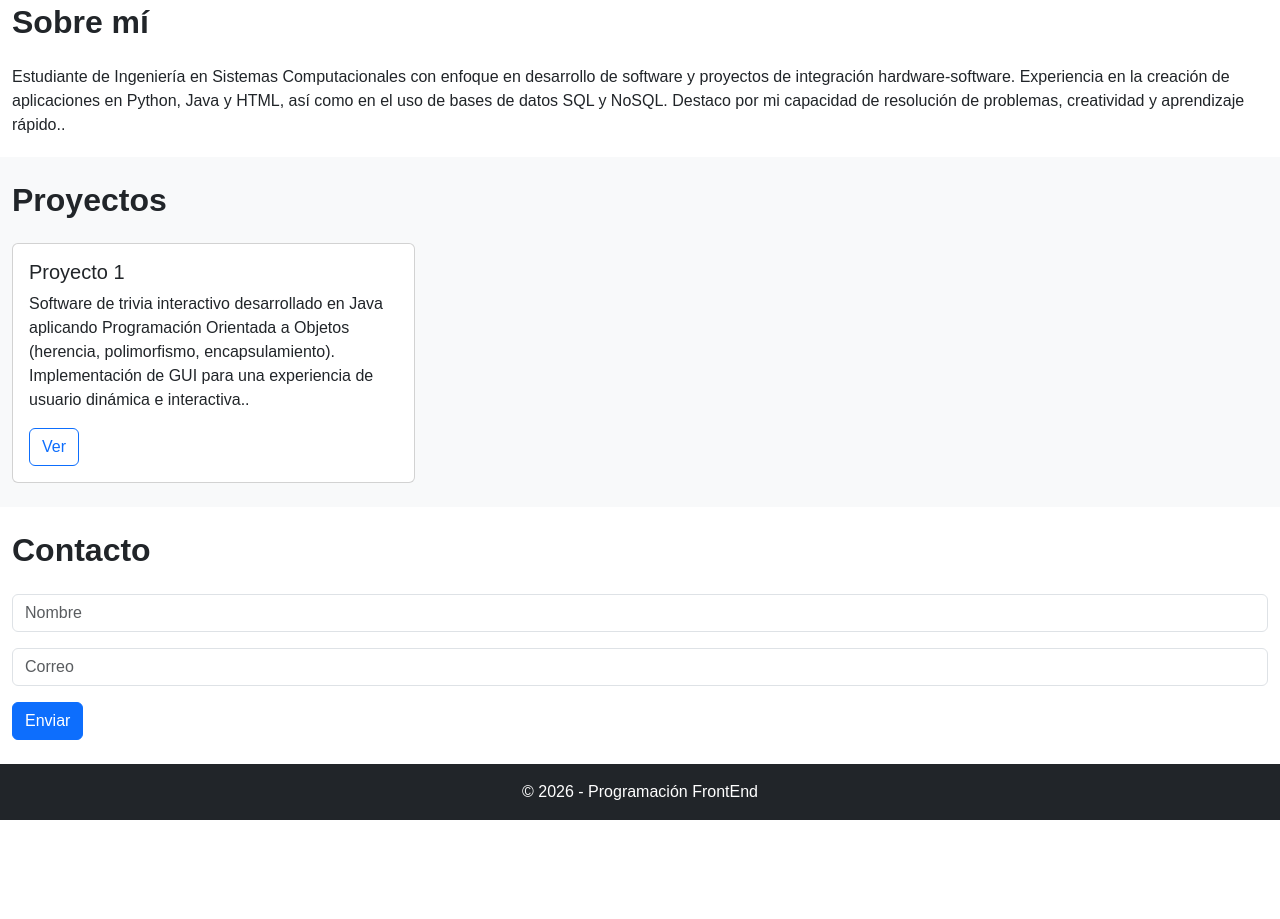
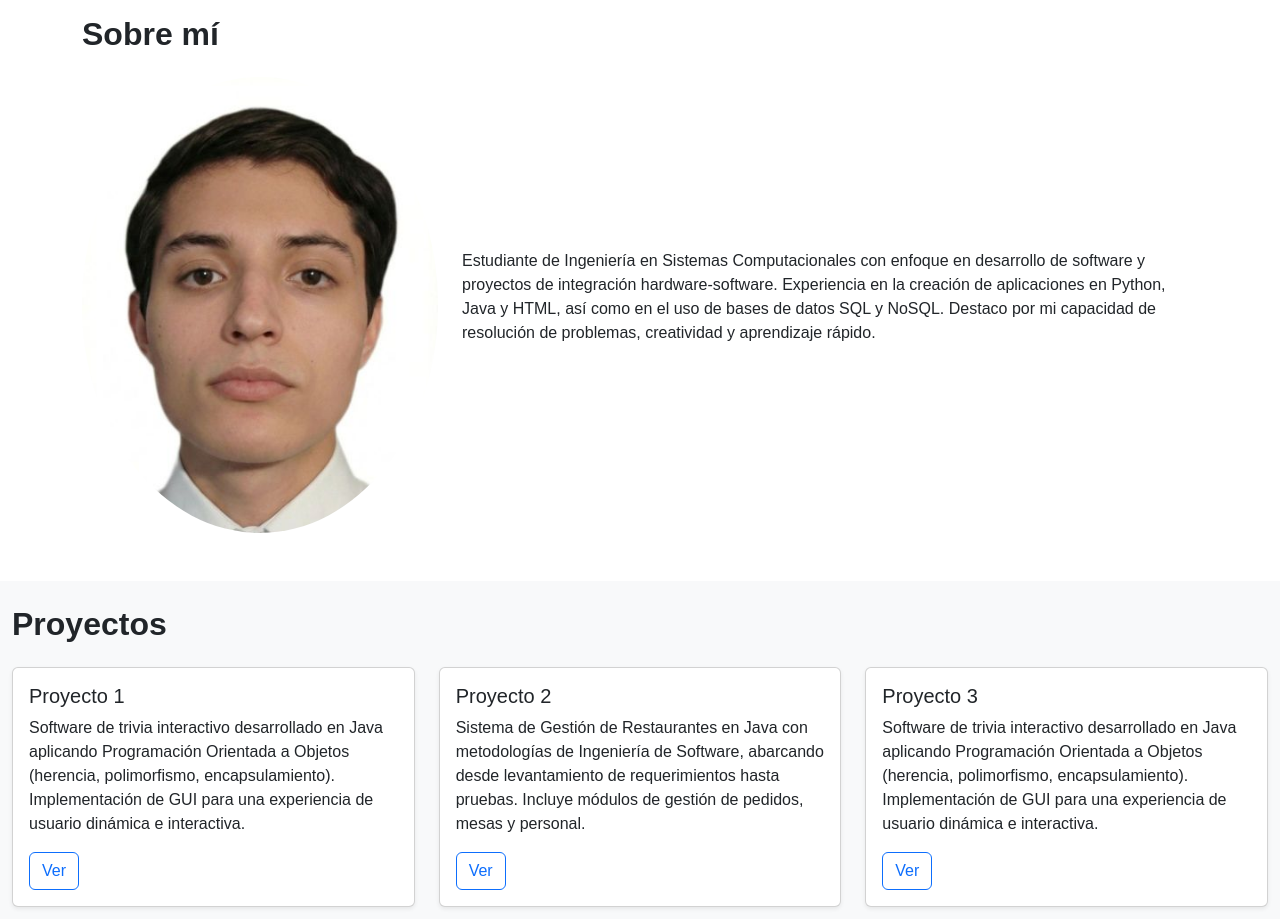
Before and after one commit to AkaBronko1/pagina-personal-bootstrap-AkaBronko1, a plain HTML site: page index.html in a window 1280 px wide. Shown: the part 441-1360 px from the top of the page. Before the commit the page ends 1261 px from the top, so only its background shows below. Drawn offline with nearby package versions, Linux system fonts and the light colour scheme.

Commit message:
Sesión 3: grid system aplicado a Sobre mi y Proyectos

```diff
--- a/index.html
+++ b/index.html
@@ -40,10 +40,22 @@
   </section>
 
   <!-- Sobre mí -->
-  <section id="sobre-mi" class="py-1 mt-3">
-    <div class="container-fluid mt-3">
+  <section id="sobre-mi" class="py-5">
+    <div class="container">
       <h2 class="mb-4">Sobre mí</h2>
-      <p>Estudiante de Ingeniería en Sistemas Computacionales con enfoque en desarrollo de software y proyectos de integración hardware-software. Experiencia en la creación de aplicaciones en Python, Java y HTML, así como en el uso de bases de datos SQL y NoSQL. Destaco por mi capacidad de resolución de problemas, creatividad y aprendizaje rápido..</p>
+      <div class="row g-4 align-items-center">
+
+        <div class="col-md-4 text-center">
+          <img src="ImagenPerfil (1).jpg"
+              class="img-fluid rounded-circle"
+              alt="Foto">
+        </div>
+
+        <div class="col-md-8">
+          <p>Estudiante de Ingeniería en Sistemas Computacionales con enfoque en desarrollo de software y proyectos de integración hardware-software. Experiencia en la creación de aplicaciones en Python, Java y HTML, así como en el uso de bases de datos SQL y NoSQL. Destaco por mi capacidad de resolución de problemas, creatividad y aprendizaje rápido.</p>
+        </div>
+
+      </div>
     </div>
   </section>
 
@@ -51,12 +63,30 @@
   <section id="proyectos" class="bg-light py-4">
     <div class="container-fluid">
       <h2 class="mb-4">Proyectos</h2>
-      <div class="row">
+      <div class="row g-4">
         <div class="col-md-4">
-          <div class="card">
+          <div class="card shadow-sm h-100">
             <div class="card-body">
               <h5 class="card-title">Proyecto 1</h5>
-              <p class="card-text">Software de trivia interactivo desarrollado en Java aplicando Programación Orientada a Objetos (herencia, polimorfismo, encapsulamiento). Implementación de GUI para una experiencia de usuario dinámica e interactiva..</p>
+              <p class="card-text">Software de trivia interactivo desarrollado en Java aplicando Programación Orientada a Objetos (herencia, polimorfismo, encapsulamiento). Implementación de GUI para una experiencia de usuario dinámica e interactiva.</p>
+              <a href="#" class="btn btn-outline-primary">Ver</a>
+            </div>
+          </div>
+        </div>
+        <div class="col-md-4">
+          <div class="card shadow-sm h-100">
+            <div class="card-body">
+              <h5 class="card-title">Proyecto 2</h5>
+              <p class="card-text">Sistema de Gestión de Restaurantes en Java con metodologías de Ingeniería de Software, abarcando desde levantamiento de requerimientos hasta pruebas. Incluye módulos de gestión de pedidos, mesas y personal.</p>
+              <a href="#" class="btn btn-outline-primary">Ver</a>
+            </div>
+          </div>
+        </div>
+        <div class="col-md-4">
+          <div class="card shadow-sm h-100">
+            <div class="card-body">
+              <h5 class="card-title">Proyecto 3</h5>
+              <p class="card-text">Software de trivia interactivo desarrollado en Java aplicando Programación Orientada a Objetos (herencia, polimorfismo, encapsulamiento). Implementación de GUI para una experiencia de usuario dinámica e interactiva.</p>
               <a href="#" class="btn btn-outline-primary">Ver</a>
             </div>
           </div>
```
Also changed, not shown: ImagenPerfil (1).jpg (added).
